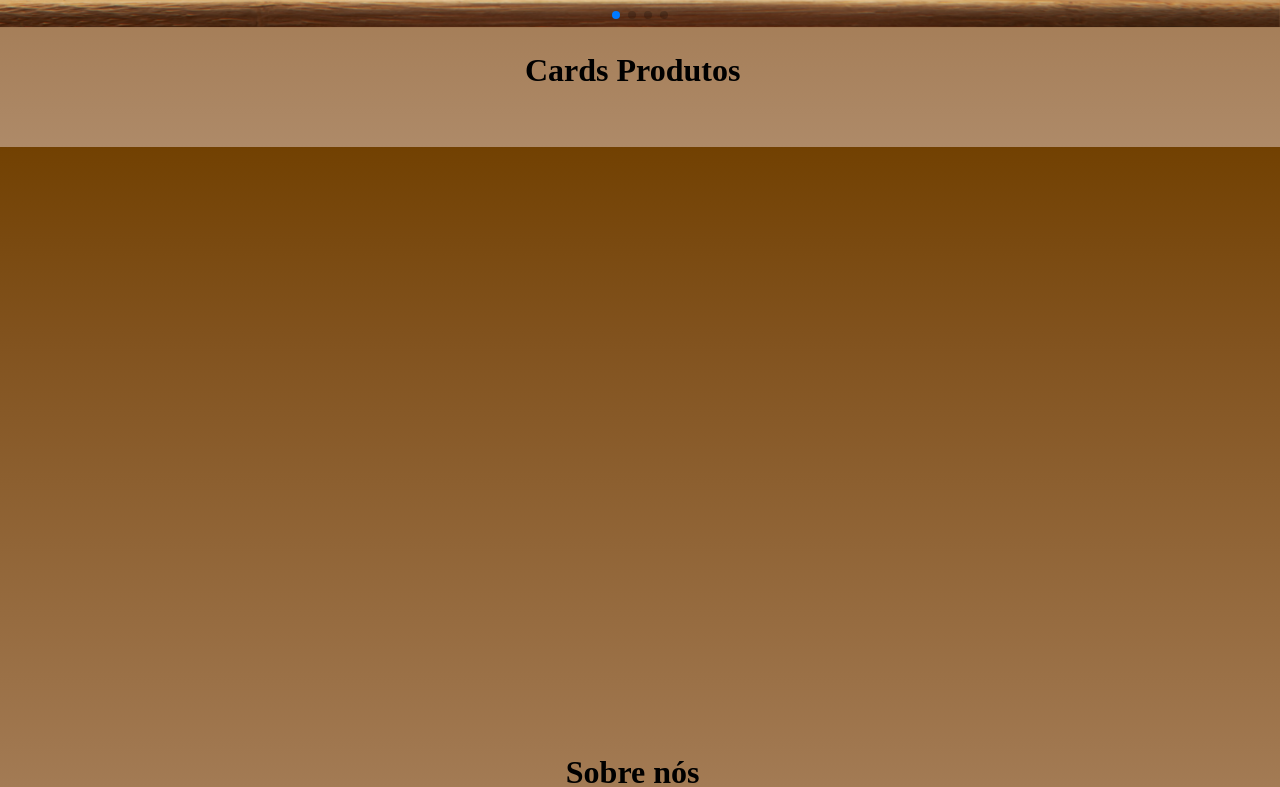
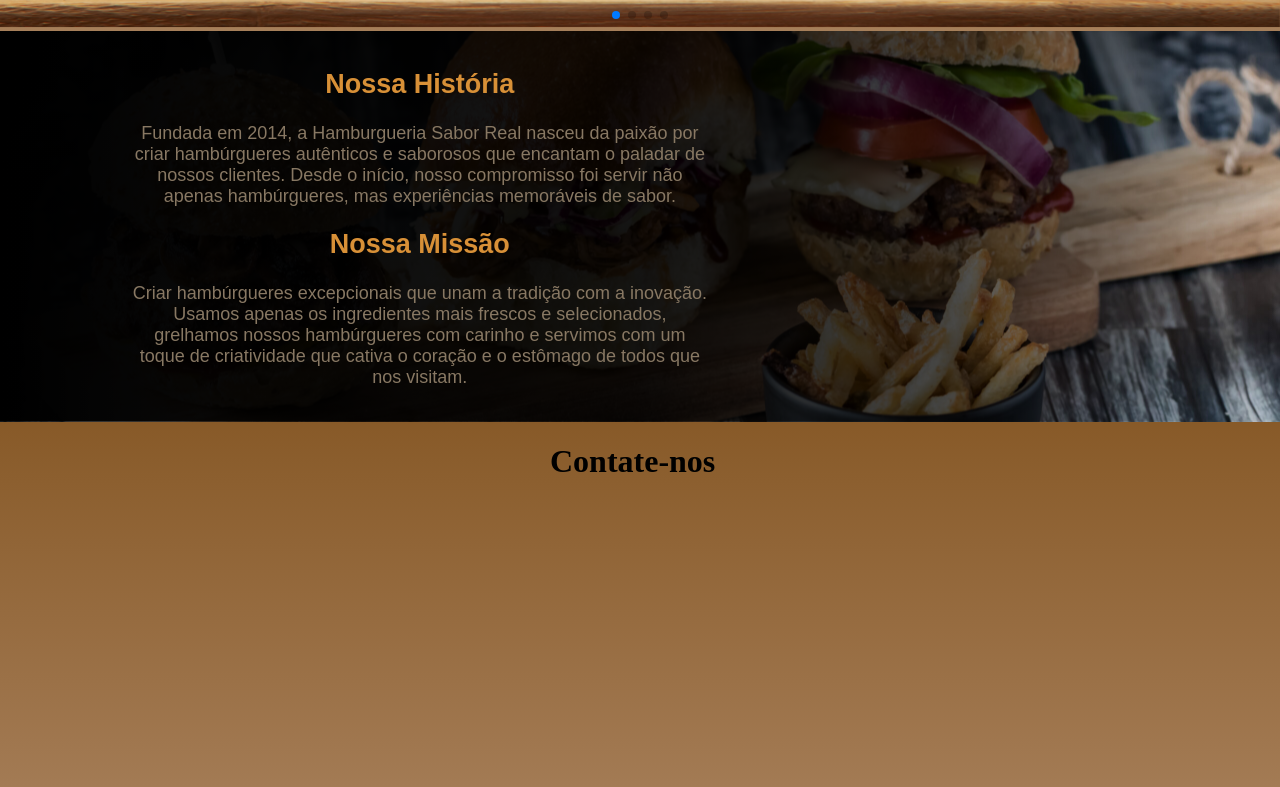
Before and after one commit to JoaoLucasRodriguesdaSilva/PS-CEOS, a React (Create React App) app in the folder hamburgueria/: page / in a window 1280 px wide. Shown: the part 653-1440 px from the top of the page. Built offline with nearby package versions, Linux system fonts and the light colour scheme.

Commit message:
criação seção about us

```diff
--- a/hamburgueria/package.json
+++ b/hamburgueria/package.json
@@ -9,7 +9,9 @@
     "react": "^18.2.0",
     "react-dom": "^18.2.0",
     "react-scripts": "5.0.1",
-    "web-vitals": "^2.1.4"
+    "swiper": "^10.2.0",
+    "web-vitals": "^2.1.4",
+    "yarn": "^1.22.19"
   },
   "scripts": {
     "start": "react-scripts start",
--- a/hamburgueria/src/App.js
+++ b/hamburgueria/src/App.js
@@ -45,12 +45,16 @@ const data = [
           </SwiperSlide>
         ))}
       </Swiper>
-      <div className="produtos">
-        <h1>Cards Produtos</h1>
-      </div>
-      <div className="sobrenos">
-        <h1>Sobre nós</h1>
-      </div>
+
+      <section Class="aboutus" id="aboutus">
+        <div Class="sobrenos">
+          <h1 Class="titulo-aboutus">Nossa História</h1>
+          <p>Fundada em 2014, a Hamburgueria Sabor Real nasceu da paixão por criar hambúrgueres autênticos e saborosos que encantam o paladar de nossos clientes. Desde o início, nosso compromisso foi servir não apenas hambúrgueres, mas experiências memoráveis de sabor.</p>
+          <h2 Class="titulo-aboutus">Nossa Missão</h2>
+          <p>Criar hambúrgueres excepcionais que unam a tradição com a inovação. Usamos apenas os ingredientes mais frescos e selecionados, grelhamos nossos hambúrgueres com carinho e servimos com um toque de criatividade que cativa o coração e o estômago de todos que nos visitam.</p>
+        </div>
+      </section>
+
       <div className="contatenos">
         <h1>Contate-nos</h1>
       </div>
--- a/hamburgueria/src/index.css
+++ b/hamburgueria/src/index.css
@@ -4,20 +4,7 @@
     height: 85vh;
 }
 
-.produtos
-{
-    margin: 0;
-    width: 98.85vw;
-    height: 85vh;
-    text-align: center;
-}
 
-.sobrenos
-{
-    width: 98.85vw;
-    height: 85vh;
-    text-align: center;
-}
 
 .contatenos
 {
@@ -97,3 +84,35 @@ button:hover
     border-bottom-color: #F7C99E;
     border-bottom:1px, solid;
 }
+
+.aboutus{
+    padding: 10rem 9% 2rem;
+    flex-direction: column;
+    color: #FFF7ED;
+    justify-content: center;
+    align-items: center;
+    padding-left: 1;
+    padding-right: 1;
+    padding-top: 0;
+    padding-bottom: 0;
+    max-height:700px;
+    background-image: linear-gradient(to right, rgba(0, 0, 0, 1), rgba(0, 0, 0, 0.95), rgba(0, 0, 0, 0.9), rgba(0, 0, 0, 0.7), transparent), url('./img/Hero1.png');
+    background-size: cover;
+    background-position: center center;
+    height: 100%;
+}
+.sobrenos {
+    color:#887863;
+    font-family: Arial, Helvetica, sans-serif;
+    font-weight: 400;
+    font-size:large;
+    text-align: center;
+    flex: 1;
+    width: 55%;
+    padding: 1rem;
+    max-height: none;
+}
+.titulo-aboutus{
+    color: #d89037;
+    text-align: center;
+}
```
Also changed, not shown: hamburgueria/public/Hero1.png (added), 1 other file (tests, documents, lock files or other folders).
